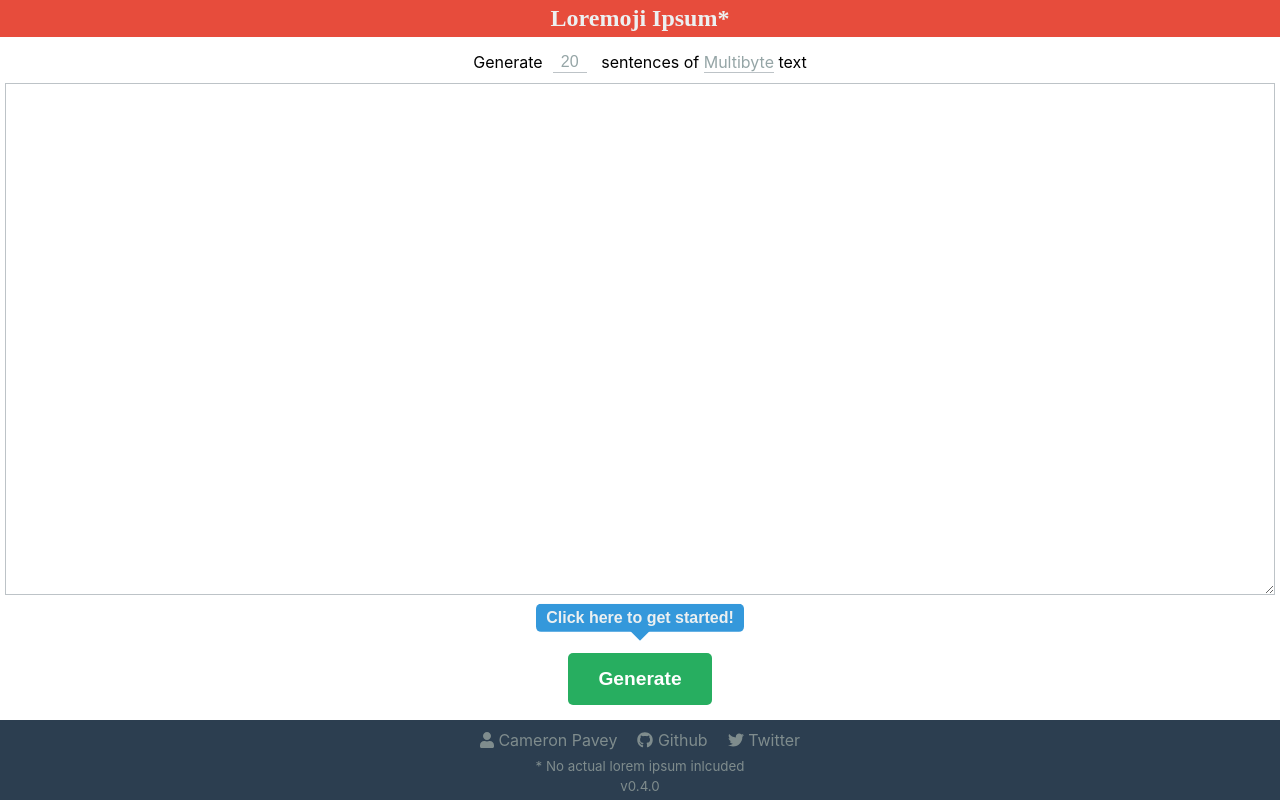
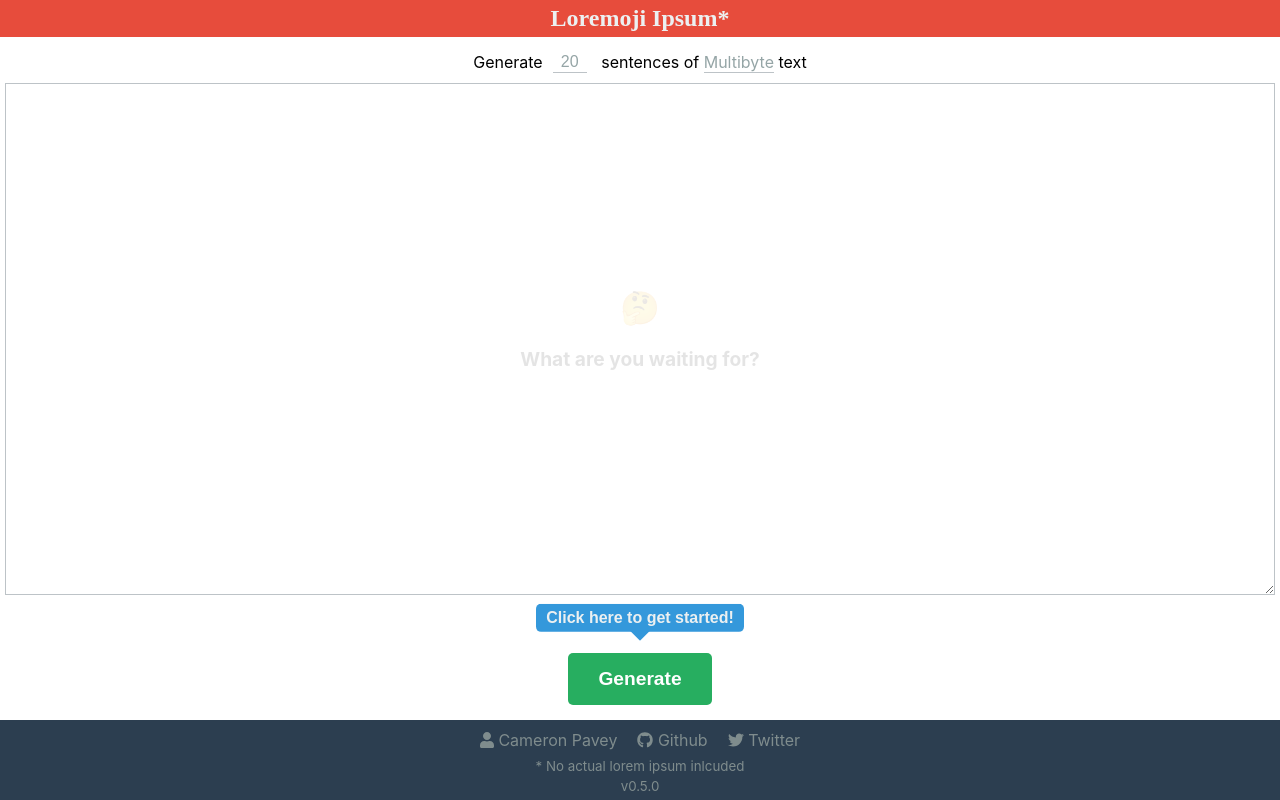
Before and after one commit to cpave3/loremoji, a React (Create React App) app: page / in a window 1280 px wide. Built offline with nearby package versions, Linux system fonts and the light colour scheme; what webfontloader would draw is missing.

Commit message:
:sparkles: Added placeholder to textarea

```diff
--- a/package.json
+++ b/package.json
@@ -1,6 +1,6 @@
 {
   "name": "loremoji",
-  "version": "0.4.0",
+  "version": "0.5.0",
   "private": true,
   "dependencies": {
     "@fortawesome/fontawesome-svg-core": "^1.2.15",
--- a/src/App.tsx
+++ b/src/App.tsx
@@ -152,6 +152,29 @@ const Number = styled.input.attrs(
   }
 `;
 
+const InputWrapper = styled.section`
+  flex: 1;
+  background-color: red;
+  display: flex;
+  position: relative;
+  flex-direction: column;
+`;
+
+const EmojiWaiter = styled.div`
+  position: absolute;
+  top: 0; left: 0; bottom: 0; right: 0;
+  display: flex;
+  flex-direction: column;
+  justify-content: center;
+  align-items: center;
+  font-size: 2rem;
+  opacity: .1;
+  >p {
+    font-size: 1.2rem;
+    font-weight: bold;
+  }
+`;
+
 const App = () => {
   const [multi, setMulti] = useState(true);
   const [content, setContent] = useState("paragraph");
@@ -174,7 +197,13 @@ const App = () => {
             value={multi}
           />
         </Controls>
-        <TextArea className="border flex-1" value={output} />
+        <InputWrapper>
+          { init ? <EmojiWaiter>
+            <div>🤔</div>
+            <p>What are you waiting for?</p>
+          </EmojiWaiter> : null }
+          <TextArea className="border flex-1" value={output} />
+        </InputWrapper>
         <ContentArea>
           { init ? <Floater>Click here to get started!</Floater> : null }
           <GenerateButton
```
